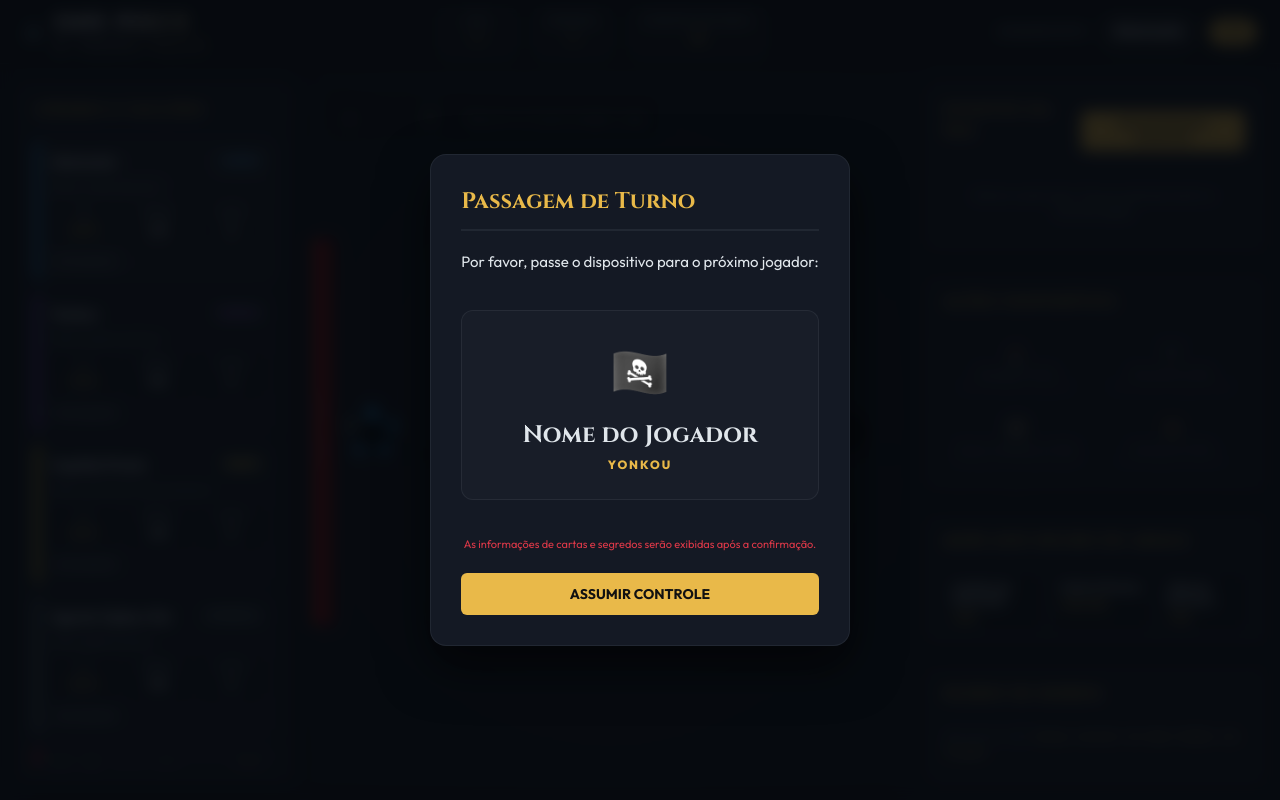
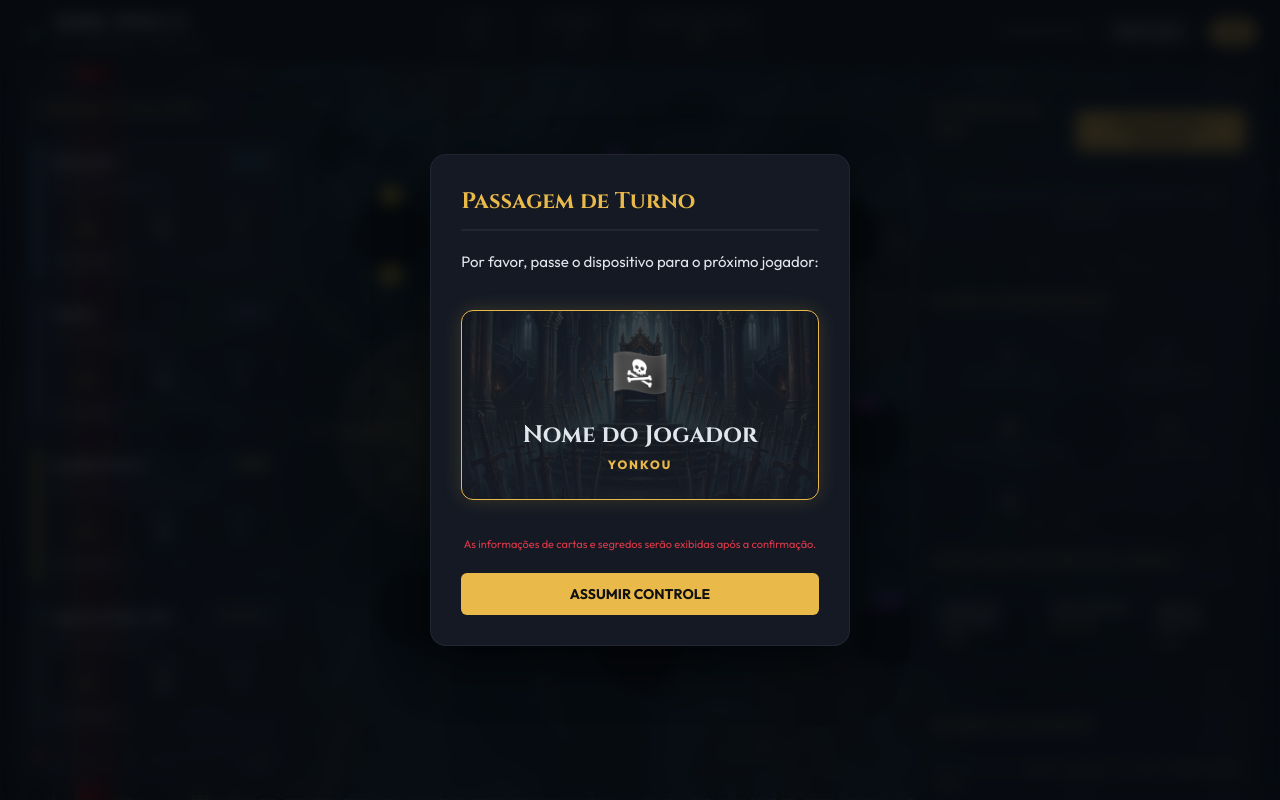
Before and after one commit to gustavomello9600/onepiece-o-trono-vazio, a website: page index.html in a window 1280 px wide. Drawn offline with Linux system fonts and the light colour scheme.

Commit message:
style: implement fullscreen floating panels and add generated sea chart and empty throne images

```diff
--- a/css/style.css
+++ b/css/style.css
@@ -206,12 +206,74 @@ body {
 
 /* MAIN LAYOUT */
 #game-main {
-    display: grid;
-    grid-template-columns: 280px 1fr 340px;
-    gap: 16px;
-    padding: 16px;
+    position: relative;
+    width: 100%;
     height: 100%;
     overflow: hidden;
+}
+
+#players-panel {
+    position: absolute;
+    left: 16px;
+    top: 16px;
+    bottom: 16px;
+    width: 290px;
+    z-index: 10;
+    transition: transform 0.3s cubic-bezier(0.4, 0, 0.2, 1);
+}
+
+#players-panel.collapsed {
+    transform: translateX(-310px);
+}
+
+#control-panel {
+    position: absolute;
+    right: 16px;
+    top: 16px;
+    bottom: 16px;
+    width: 350px;
+    z-index: 10;
+    transition: transform 0.3s cubic-bezier(0.4, 0, 0.2, 1);
+}
+
+#control-panel.collapsed {
+    transform: translateX(370px);
+}
+
+.panel-toggle-btn {
+    position: absolute;
+    top: 50%;
+    transform: translateY(-50%);
+    width: 24px;
+    height: 60px;
+    background: var(--bg-panel-solid);
+    border: 1px solid var(--border-color);
+    color: var(--color-gold);
+    font-weight: 900;
+    font-family: inherit;
+    cursor: pointer;
+    display: flex;
+    align-items: center;
+    justify-content: center;
+    z-index: 11;
+    transition: all var(--transition-speed);
+}
+
+.panel-toggle-btn:hover {
+    color: var(--color-gold-hover);
+    box-shadow: 0 0 10px rgba(212, 175, 55, 0.3);
+}
+
+#btn-toggle-players {
+    right: -24px;
+    border-radius: 0 8px 8px 0;
+    border-left: none;
+}
+
+#btn-toggle-controls {
+    left: -24px;
+    border-radius: 8px 0 0 8px;
+    border-right: none;
 }
 
 /* ==========================================================================
@@ -352,11 +414,18 @@ body {
    ========================================================================== */
 
 #map-panel {
-    grid-column: 2;
-    position: relative;
+    position: absolute;
+    top: 0;
+    left: 0;
+    width: 100%;
+    height: 100%;
     padding: 0;
-    background: radial-gradient(circle at center, hsl(222, 28%, 10%) 0%, hsl(222, 28%, 6%) 100%);
+    background-image: linear-gradient(rgba(7, 10, 15, 0.35), rgba(7, 10, 15, 0.45)), url('../assets/images/nautical_sea_chart.png');
+    background-size: cover;
+    background-position: center;
+    background-repeat: no-repeat;
     overflow: hidden;
+    z-index: 1;
 }
 
 .map-controls {
@@ -862,12 +931,15 @@ body {
 
 /* Transition Modal Card Banner */
 .target-player-banner {
-    background: rgba(255,255,255,0.02);
-    border: 1px solid var(--border-color);
+    background-image: linear-gradient(rgba(20, 25, 35, 0.8), rgba(20, 25, 35, 0.95)), url('../assets/images/empty_throne.png');
+    background-size: cover;
+    background-position: center;
+    border: 1px solid var(--color-gold);
     border-radius: 12px;
     padding: 24px;
     text-align: center;
     margin: 16px 0;
+    box-shadow: 0 0 20px rgba(212, 175, 55, 0.2);
 }
 
 #next-player-avatar {
--- a/index.html
+++ b/index.html
@@ -48,6 +48,7 @@
 
             <!-- LEFT PANEL: PLAYER STATS -->
             <section id="players-panel" class="glass-panel">
+                <button id="btn-toggle-players" class="panel-toggle-btn" title="Recolher Painel">◀</button>
                 <h2>Líderes e Facções</h2>
                 <div id="players-list">
                     <!-- Dynamic rendering of players statistics and boards -->
@@ -129,6 +130,7 @@
 
             <!-- RIGHT PANEL: CONSOLE & CONTROLS -->
             <section id="control-panel">
+                <button id="btn-toggle-controls" class="panel-toggle-btn" title="Recolher Painel">▶</button>
 
                 <!-- GLOBAL EVENT PANEL -->
                 <div id="event-card-space" class="glass-panel">
--- a/js/ui.js
+++ b/js/ui.js
@@ -37,6 +37,23 @@ class BoardUI {
 
         document.getElementById("btn-trade").addEventListener("click", () => this.openTradeModal());
         document.getElementById("btn-trade-execute").addEventListener("click", () => this.executeTradeTransaction());
+
+        // Collapsible Sidebars
+        const playersPanel = document.getElementById("players-panel");
+        const togglePlayersBtn = document.getElementById("btn-toggle-players");
+        togglePlayersBtn.addEventListener("click", () => {
+            playersPanel.classList.toggle("collapsed");
+            togglePlayersBtn.innerText = playersPanel.classList.contains("collapsed") ? "▶" : "◀";
+            togglePlayersBtn.title = playersPanel.classList.contains("collapsed") ? "Expandir Painel" : "Recolher Painel";
+        });
+
+        const controlPanel = document.getElementById("control-panel");
+        const toggleControlsBtn = document.getElementById("btn-toggle-controls");
+        toggleControlsBtn.addEventListener("click", () => {
+            controlPanel.classList.toggle("collapsed");
+            toggleControlsBtn.innerText = controlPanel.classList.contains("collapsed") ? "◀" : "▶";
+            toggleControlsBtn.title = controlPanel.classList.contains("collapsed") ? "Expandir Painel" : "Recolher Painel";
+        });
 
         // Trigger Setup Initial Drawing
         this.renderAll();
```
Also changed, not shown: system_requirements.md (+10 -0 lines), assets/images/empty_throne.png (added), assets/images/nautical_sea_chart.png (added).
